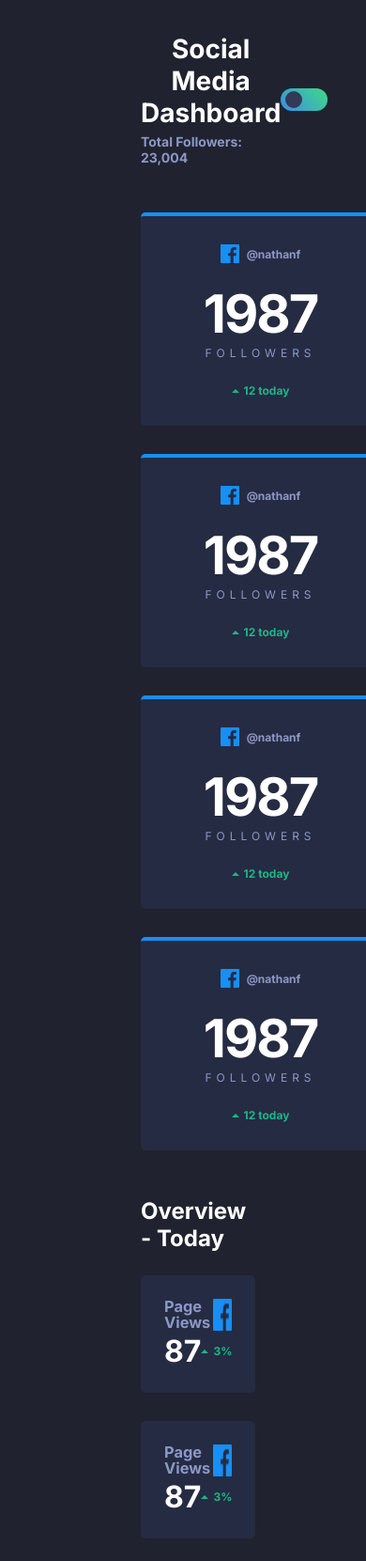
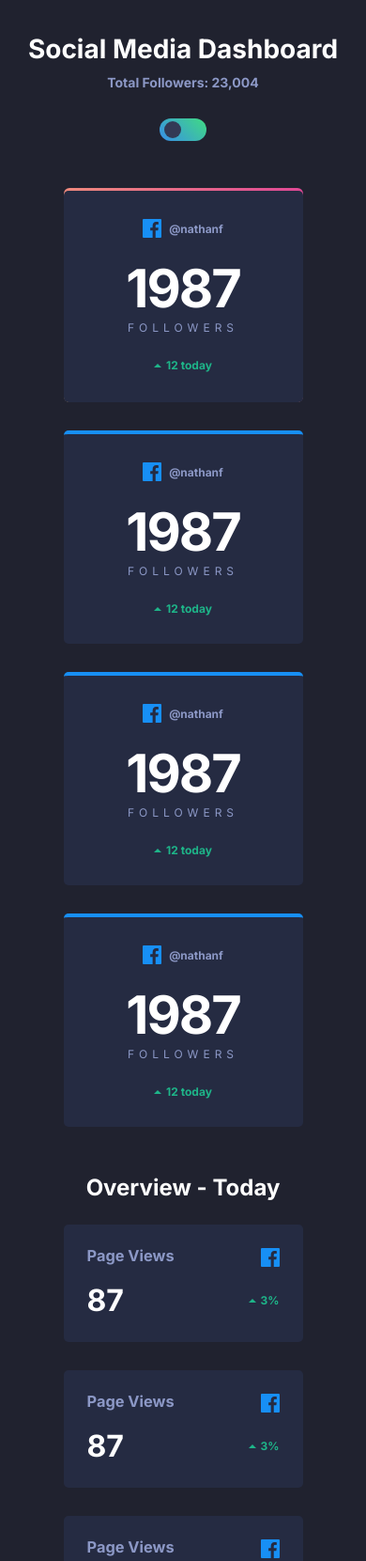
Before and after one commit to desafree/fementor-2, a plain HTML site: page index.html in a window 390 px wide. Shown: the top 1661 px of the page at 94% size. Drawn offline with Linux system fonts and the light colour scheme; files whose address does not match are found by name.

Commit message:
add responsive + add toggle

```diff
--- a/index.html
+++ b/index.html
@@ -20,6 +20,7 @@
     </header>
 
     <main>
+      <div class="wrapper">
         <div class="box-content">
           <div class="social">
             <img src="./img/Path.png" alt="" />
@@ -32,6 +33,7 @@
           <div class="stats">
             <img src="./img//Path 3.png" alt="" />
             <p>12 today</p>
+          </div>
         </div>
       </div>
 
--- a/script.js
+++ b/script.js
@@ -5,4 +5,27 @@ console.log(btn);
 btn.addEventListener("click", (e) => {
   console.log(e);
   e.target.classList.toggle("checked");
+
+  if (e.target.className == "checked") {
+    document.documentElement.style.setProperty("--background-color", "#F7F9FF");
+    document.documentElement.style.setProperty("--font-color", "#1D1F29");
+    document.documentElement.style.setProperty("--background-card", "#F1F3FA");
+    document.documentElement.style.setProperty(
+      "--background-dark-mode",
+      "#AEB3CB"
+    );
+  } else {
+    document.documentElement.style.setProperty("--background-color", "#20222f");
+    document.documentElement.style.setProperty("--font-color", "#ffffff");
+    document.documentElement.style.setProperty("--background-card", "#252b42");
+    document.documentElement.style.setProperty(
+      "--background-dark-mode",
+      "linear-gradient(225deg, #40db82 0%, #388fe7 98.02%)"
+    );
+  }
 });
+
+// --background-color: #20222f;
+// --font-color: #ffffff;
+// --background-card: #252b42;
+// --background-dark-mode: linear-gradient(225deg, #40db82 0%, #388fe7 98.02%);
--- a/style.css
+++ b/style.css
@@ -6,6 +6,13 @@
   padding: 0;
   margin: 0;
   box-sizing: border-box;
+}
+
+:root {
+  --background-color: #20222f;
+  --font-color: #ffffff;
+  --background-card: #252b42;
+  --background-dark-mode: linear-gradient(225deg, #40db82 0%, #388fe7 98.02%);
 }
 
 html {
@@ -18,7 +25,7 @@ body {
   font-weight: 700;
   line-height: 17px;
   letter-spacing: 0px;
-  background-color: #20222f;
+  background-color: var(--background-color);
   padding: 35px 150px;
   display: flex;
   flex-direction: column;
@@ -40,7 +47,7 @@ header h1 {
   line-height: 34px;
   letter-spacing: 0px;
   text-align: center;
-  color: #fff;
+  color: var(--font-color);
   margin-bottom: 5px;
 }
 
@@ -57,7 +64,7 @@ header .dark-mode label {
   display: inline-block;
   width: 50px;
   height: 24px;
-  background: linear-gradient(225deg, #40db82 0%, #388fe7 98.02%);
+  background: var(--background-dark-mode);
   border-radius: 12px;
   position: relative;
 }
@@ -98,7 +105,7 @@ main {
 main .box-content {
   min-width: 255px;
   min-height: 216px;
-  background: #252b42;
+  background: var(--background-card);
   border-radius: 5px;
   border-top: 4px solid #178ff5;
   display: flex;
@@ -112,6 +119,17 @@ main .box-content .social {
   display: flex;
   align-items: center;
   gap: 8px;
+}
+
+.wrapper {
+  background: linear-gradient(225deg, #df4896 0%, #ee877e 50.91%, #fdc366 100%);
+  padding: 3px 0px 0px;
+  border-radius: 6px;
+}
+
+.wrapper .box-content {
+  border-top: none;
+  border-bottom: 2px solid var(--background-card);
 }
 
 main .box-content a {
@@ -139,7 +157,7 @@ main .box-content .number h3 {
   line-height: 48px;
   letter-spacing: -2px;
   text-align: center;
-  color: #fff;
+  color: var(--font-color);
   margin-top: 30px;
 }
 
@@ -173,7 +191,7 @@ section {
 }
 
 section h2 {
-  color: #fff;
+  color: var(--font-color);
   font-size: 24px;
   font-weight: 700;
   line-height: 29px;
@@ -191,7 +209,7 @@ section .overviews-container {
 }
 
 section .overview {
-  background: #252b42;
+  background: var(--background-card);
   border-radius: 5px;
   width: 255px;
   height: 125px;
@@ -220,10 +238,42 @@ section .stats-row {
 }
 
 section .stats-row h3 {
-  color: #fff;
+  color: var(--font-color);
   font-size: 32px;
   font-weight: 700;
   line-height: 39px;
   letter-spacing: 0px;
   text-align: left;
 }
+
+@media only screen and (max-width: 1200px) {
+  main {
+    justify-content: center;
+  }
+
+  section .overviews-container {
+    justify-content: center;
+  }
+
+  section h2 {
+    display: flex;
+    justify-content: center;
+  }
+
+  body {
+    padding: 35px 25px;
+  }
+
+  header {
+    flex-direction: column;
+    gap: 30px;
+  }
+
+  header .title {
+    display: flex;
+    flex-direction: column;
+    justify-content: center;
+    align-items: center;
+    gap: 5px;
+  }
+}
```
Lines whose indentation alone changed are shown as unchanged.
